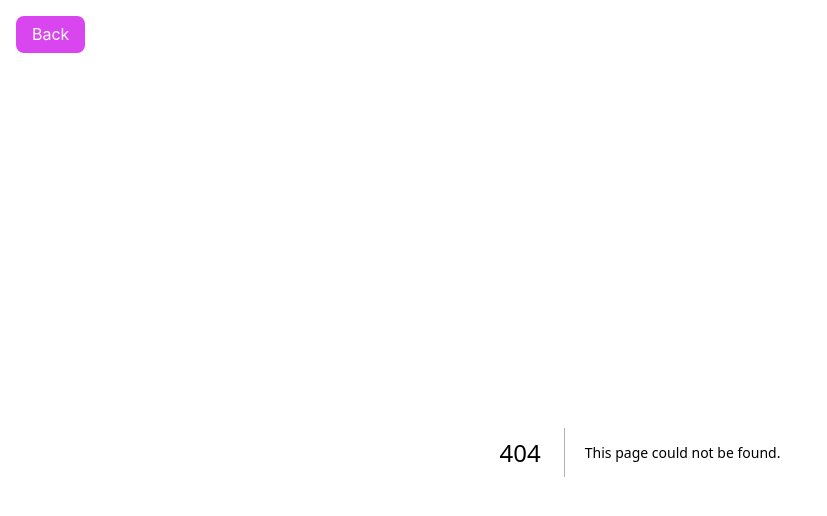
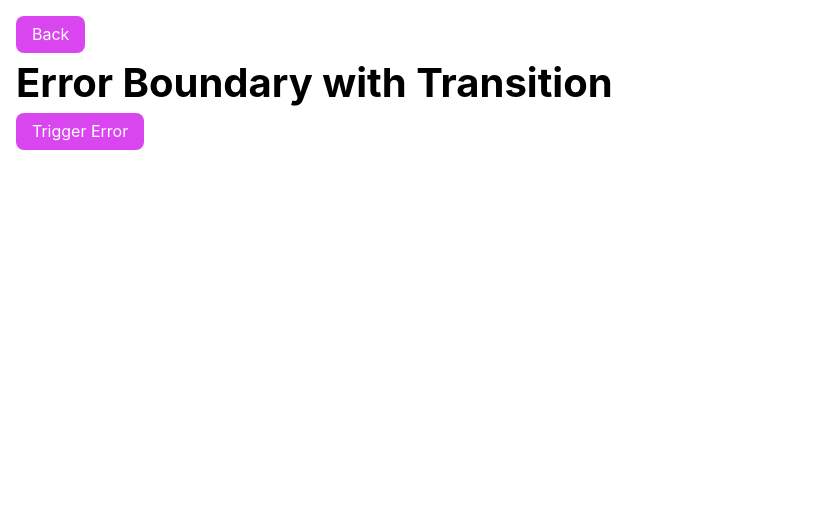
Before and after one commit to emanuelefavero/react-19, a Next.js app: page /error-boundary/with-transition in a window 1280 px wide. Before the commit this address had no page. Shown: the top 516 px of the page, without its empty margins (0-827 px from the left). Built offline with nearby package versions, Linux system fonts and the light colour scheme.

Commit message:
feat: add /error-boundary

```diff
--- /dev/null
+++ b/app/error-boundary/page.tsx
@@ -0,0 +1,19 @@
+import Link from 'next/link'
+
+// * This page shows how to use the react-error-boundary package to catch errors in the UI
+
+export default function Page() {
+  return (
+    <>
+      <h1>Error Boundary</h1>
+
+      <ul>
+        <li>
+          <Link href='/error-boundary/with-transition'>
+            Error Boundary with Transition
+          </Link>
+        </li>
+      </ul>
+    </>
+  )
+}
--- /dev/null
+++ b/app/error-boundary/with-transition/Button.tsx
@@ -0,0 +1,24 @@
+'use client'
+
+import { useTransition } from 'react'
+
+function action() {
+  throw new Error('Example Error: An error occurred')
+}
+
+export default function Button() {
+  const [pending, startTransition] = useTransition()
+
+  return (
+    <button
+      disabled={pending}
+      onClick={() => {
+        startTransition(() => {
+          action()
+        })
+      }}
+    >
+      Trigger Error
+    </button>
+  )
+}
--- /dev/null
+++ b/app/error-boundary/with-transition/Component.tsx
@@ -0,0 +1,21 @@
+'use client'
+
+import { ErrorBoundary } from 'react-error-boundary'
+import Button from './Button'
+
+export default function Component() {
+  return (
+    <>
+      <ErrorBoundary
+        fallback={
+          <>
+            <p>⚠️ Something went wrong</p>
+            <button onClick={() => window.location.reload()}>Refresh</button>
+          </>
+        }
+      >
+        <Button />
+      </ErrorBoundary>
+    </>
+  )
+}
--- /dev/null
+++ b/app/error-boundary/with-transition/page.tsx
@@ -0,0 +1,13 @@
+import Component from './Component'
+
+// * This page shows how to use an error boundary with a transition to show errors in the UI if a transition function throws an error.
+
+export default function Page() {
+  return (
+    <>
+      <h1>Error Boundary with Transition</h1>
+
+      <Component />
+    </>
+  )
+}
--- a/app/page.tsx
+++ b/app/page.tsx
@@ -64,6 +64,9 @@ export default function Home() {
           <li>
             <Link href='/view-transition'>View Transition</Link>
           </li>
+          <li>
+            <Link href='/error-boundary'>Error Boundary</Link>
+          </li>
         </ul>
       </nav>
     </>
--- a/package.json
+++ b/package.json
@@ -13,6 +13,7 @@
     "next-devtools-mcp": "^0.2.4",
     "react": "19.2.0",
     "react-dom": "19.2.0",
+    "react-error-boundary": "^6.0.0",
     "uuid": "^11.1.0"
   },
   "devDependencies": {
```
Also changed, not shown: 1 other file (tests, documents, lock files or other folders).
